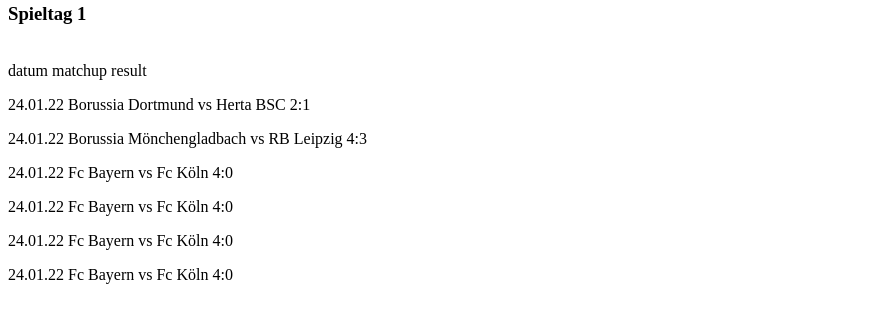
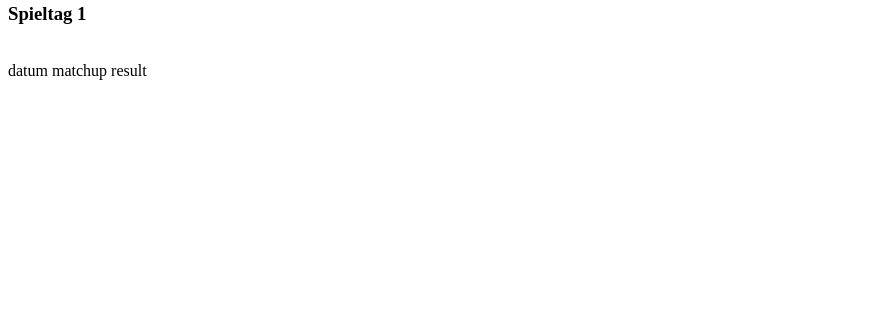
Before and after one commit to Ilyasgln/ilyasgln.github.io, a plain HTML site: page index.html in a window 1280 px wide. Shown: the part 155-478 px from the top of the page, without its empty margins (0-871 px from the left). Drawn offline with Linux system fonts and the light colour scheme.

Commit message:
Update index.html

```diff
--- a/index.html
+++ b/index.html
@@ -15,8 +15,8 @@
         <h1> Fussballticker24 </h1>
     <h2> Bundesliga </h2>
     <h3> Spieltag 1 </h3>
+
     <div class="table">
-
       <p class = "inline" "spiel">
         <div class = "inline">
         <span>datum</span>
@@ -24,13 +24,7 @@
         <span>result</span>
       </div>
       </p>
+    </div>
 
-    <div class="spiel"> <p> 24.01.22 Borussia Dortmund vs Herta BSC 2:1 </p></div>
-    <div class="spiel"> <p> 24.01.22 Borussia Mönchengladbach vs RB Leipzig 4:3 </p></div>
-    <div class="spiel"> <p> 24.01.22 Fc Bayern vs Fc Köln 4:0 </p></div>
-    <div class="spiel"> <p> 24.01.22 Fc Bayern vs Fc Köln 4:0 </p></div>
-    <div class="spiel"> <p> 24.01.22 Fc Bayern vs Fc Köln 4:0 </p></div>
-    <div class="spiel"> <p> 24.01.22 Fc Bayern vs Fc Köln 4:0 </p></div>
-    </div>
   </body>
 </html>
```
Lines whose indentation alone changed are shown as unchanged.
